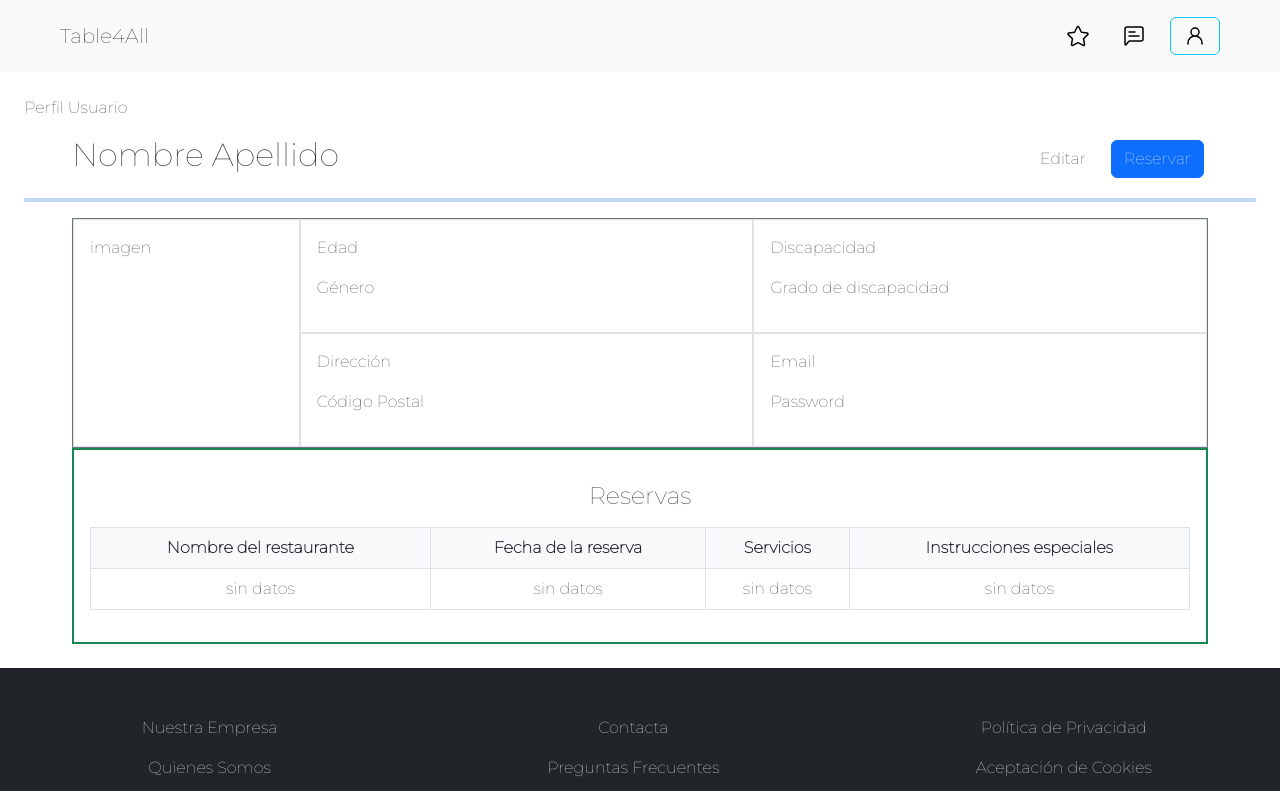
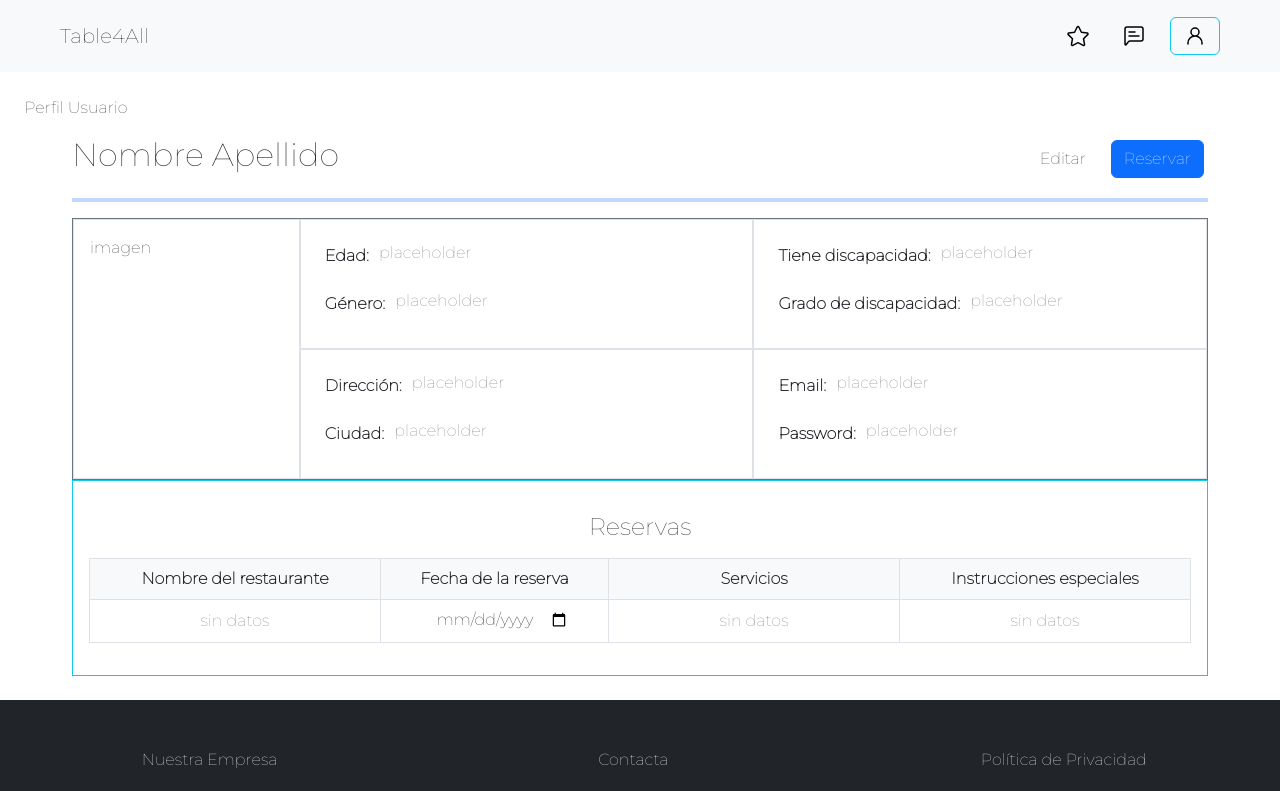
Before and after one commit to LauLau13/Place4All, an Angular app in the folder FrontProyectoES/: page /perfil in a window 1280 px wide. Shown: the top 791 px of the page. Built offline with nearby package versions, Linux system fonts and the light colour scheme.

Commit message:
Nuevos cambios perfil usuario

```diff
--- a/FrontProyectoES/src/app/usuario/perfil/perfil.component.css
+++ b/FrontProyectoES/src/app/usuario/perfil/perfil.component.css
@@ -0,0 +1,13 @@
+.editable:disabled {
+  border: none;
+  background-color: white;
+}
+
+.content p {
+  font-weight: 800;
+}
+
+tr input {
+  border: none;
+  text-align: center;
+}
--- a/FrontProyectoES/src/app/usuario/perfil/perfil.component.html
+++ b/FrontProyectoES/src/app/usuario/perfil/perfil.component.html
@@ -7,39 +7,63 @@
       <button class="m-1 btn btn-primary">Reservar</button>
     </div>
   </div>
-  <hr class="border border-primary border-2" />
+  <hr class="border border-primary border-2 me-5 ms-5" />
   <div class="w-100 h-100">
-    <div class="d-flex align-self-center me-5 ms-5 border border-1 border-secondary">
+    <div class="d-flex me-5 ms-5 border border-1 border-secondary">
       <div class="w-25">
         <div class="border border-1 p-3 w-100 h-100 bg-grey">
           <p>imagen</p>
         </div>
       </div>
       <div class="w-100 h-auto d-flex">
-        <div class="w-100 h-auto">
+        <div class="content w-100 h-auto">
           <div class="border border-1 p-3 w-100 h-50">
-            <p>Edad</p>
-            <p>Género</p>
+            <div class="d-flex align-items-start">
+              <p class="m-2 mb-3">Edad:</p>
+              <input class="mt-1 editable" placeholder="placeholder" disabled type="text" name="" id="" />
+            </div>
+            <div class="d-flex align-items-start">
+              <p class="m-2 mb-3">Género:</p>
+              <input class="mt-1 editable" placeholder="placeholder" disabled type="text" name="" id="" />
+            </div>
           </div>
           <div class="border border-1 p-3 w-100 h-50">
-            <p>Dirección</p>
-            <p>Código Postal</p>
+            <div class="d-flex align-items-start">
+              <p class="m-2 mb-3">Dirección:</p>
+              <input class="mt-1 editable" placeholder="placeholder" disabled type="text" name="" id="" />
+            </div>
+            <div class="d-flex align-items-start">
+              <p class="m-2 mb-3">Ciudad:</p>
+              <input class="mt-1 editable" placeholder="placeholder" disabled type="text" name="" id="" />
+            </div>
           </div>
         </div>
-        <div class="w-100 h-auto">
+        <div class="content w-100 h-auto">
           <div class="border border-1 p-3 w-100 h-50">
-            <p>Discapacidad</p>
-            <p>Grado de discapacidad</p>
+            <div class="d-flex align-items-start">
+              <p class="m-2 mb-3">Tiene discapacidad:</p>
+              <input class="mt-1 editable" placeholder="placeholder" disabled type="text" name="" id="" />
+            </div>
+            <div class="d-flex align-items-start">
+              <p class="m-2 mb-3">Grado de discapacidad:</p>
+              <input class="mt-1 editable" placeholder="placeholder" disabled type="text" name="" id="" />
+            </div>
           </div>
           <div class="border border-1 p-3 w-100 h-50">
-            <p>Email</p>
-            <p>Password</p>
+            <div class="d-flex align-items-start">
+              <p class="m-2 mb-3">Email:</p>
+              <input class="mt-1 editable" placeholder="placeholder" disabled type="text" name="" id="" />
+            </div>
+            <div class="d-flex align-items-start">
+              <p class="m-2 mb-3">Password:</p>
+              <input class="mt-1 editable" placeholder="placeholder" disabled type="text" name="" id="" />
+            </div>
           </div>
         </div>
       </div>
     </div>
     <!--Reservas-->
-    <div class="me-5 ms-5 border border-2 border-success p-3">
+    <div class="me-5 ms-5 border border-1 border-info p-3">
       <h4 class="d-flex justify-content-center m-2 p-2">Reservas</h4>
       <div class="d-flex justify-content-center">
         <table class="table table-bordered text-center">
@@ -53,10 +77,10 @@
           </thead>
           <tbody>
             <tr>
-              <td class="m-3 p-2 col">sin datos</td>
-              <td class="m-3 p-2 col">sin datos</td>
-              <td class="m-3 p-2 col">sin datos</td>
-              <td class="m-3 p-2 col">sin datos</td>
+              <td class="m-3 p-2 col"><input placeholder="sin datos" type="text" /></td>
+              <td class="m-3 p-2 col"><input type="date" name="" id="" /></td>
+              <td class="m-3 p-2 col"><input placeholder="sin datos" type="text" /></td>
+              <td class="m-3 p-2 col"><input placeholder="sin datos" type="text" /></td>
             </tr>
           </tbody>
         </table>
```
